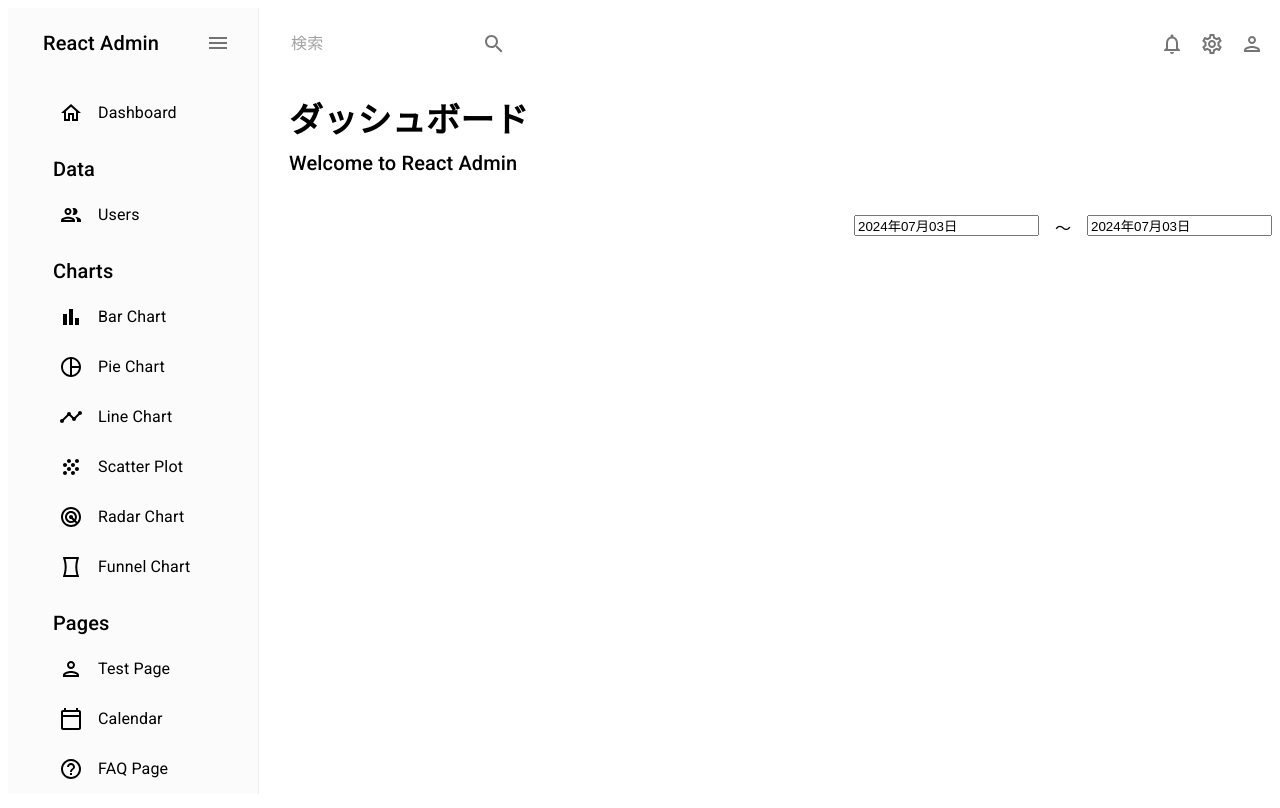
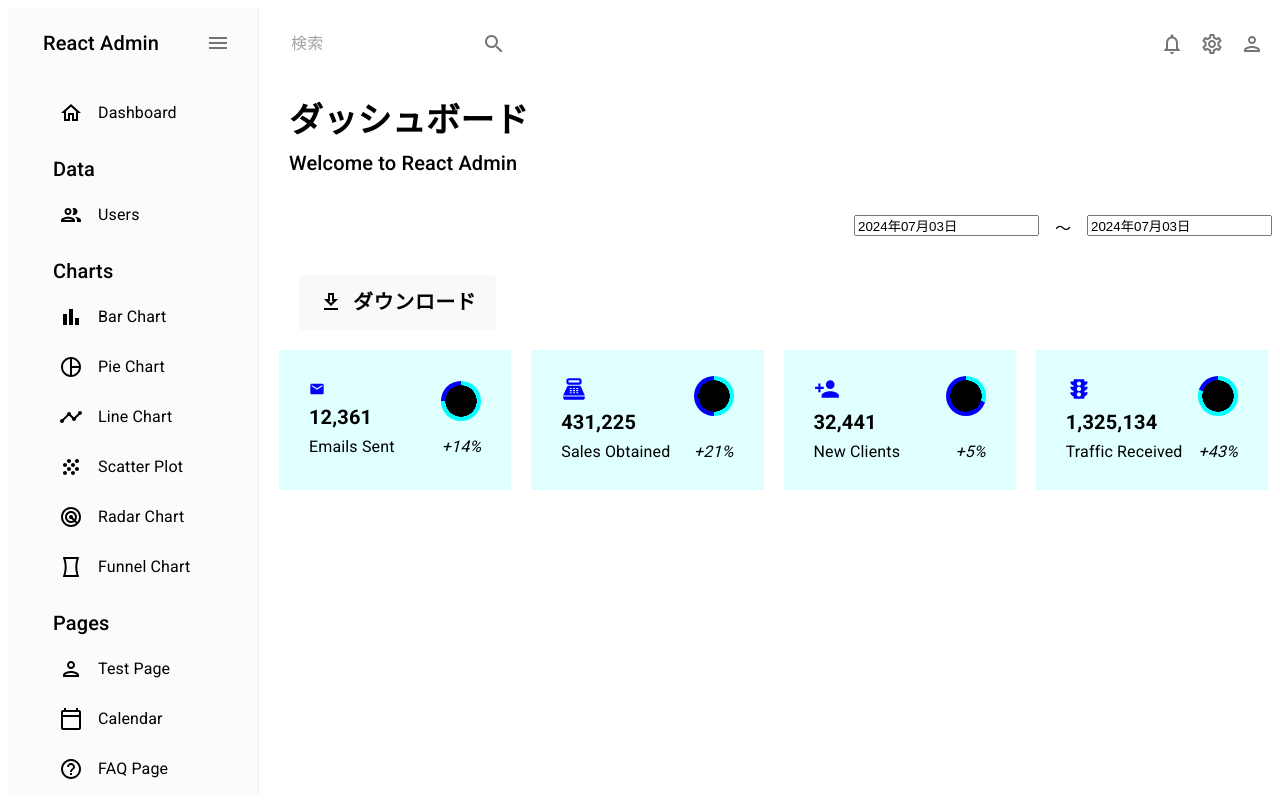
Before and after one commit to masakiwakabayashi/react_admin_panel_test, a React (Vite) app: page / in a window 1280 px wide. Built offline with nearby package versions, Linux system fonts and the light colour scheme.

Commit message:
create statbox

```diff
--- /dev/null
+++ b/src/components/atoms/ProgressCircle.jsx
@@ -0,0 +1,21 @@
+import { Box } from "@mui/material";
+
+
+const ProgressCircle = ({ progress = "0.75", size = "40" }) => {
+  const angle = progress * 360;
+
+  return (
+    <Box
+      sx={{
+        background: `radial-gradient(black 55%, transparent 56%),
+            conic-gradient(transparent 0deg ${angle}deg, blue ${angle}deg 360deg),
+            cyan`,
+        borderRadius: "50%",
+        width: `${size}px`,
+        height: `${size}px`,
+      }}
+    />
+  );
+}
+
+export default ProgressCircle;
--- /dev/null
+++ b/src/components/molecules/StatBox.jsx
@@ -0,0 +1,39 @@
+import { Box, Typography } from "@mui/material";
+import ProgressCircle from "../atoms/ProgressCircle";
+
+
+const StatBox = ({title, subtitle, icon, progress, increase }) => {
+  return (
+    <Box width="100%" m="0 30px">
+      <Box display="flex" justifyContent="space-between">
+        <Box>
+          {icon}
+          <Typography
+            variant="h6"
+            fontWeight="bold"
+          >
+            {title}
+          </Typography>
+        </Box>
+        <Box>
+          <ProgressCircle progress={progress} />
+        </Box>
+      </Box>
+      <Box display="flex" justifyContent="space-between" mt="2px">
+        <Typography
+          // variant="h6"
+        >
+          {subtitle}
+        </Typography>
+        <Typography
+          // variant="h5"
+          fontStyle="italic"
+        >
+          {increase}
+        </Typography>
+      </Box>
+    </Box>
+  );
+}
+
+export default StatBox;
--- a/src/components/pages/Dashboard/index.jsx
+++ b/src/components/pages/Dashboard/index.jsx
@@ -1,14 +1,127 @@
 import React, { useState } from "react";
-import { Box } from "@mui/system";
-import Header from "../../atoms/Header";
-import DateSelectComponent from "../../molecules/DateComponent";
+import { Box, Button, IconButton, Typography } from "@mui/material";
+import DownloadOutlinedIcon from "@mui/icons-material/DownloadOutlined";
+import EmailIcon from "@mui/icons-material/Email";
+import PointOfSaleIcon from "@mui/icons-material/PointOfSale";
+import PersonAddIcon from "@mui/icons-material/PersonAdd";
+import TrafficIcon from "@mui/icons-material/Traffic";
 
-import BarChart from "../../organisms/diagrams/BarChart";
+import StatBox from "../../molecules/StatBox";
 
 const Dashboard = () => {
   return (
     <Box m="20px">
-      <BarChart />
+      <Box m="20px">
+        <Button
+          sx={{
+            backgroundColor: "#F9F9F9",
+            color: "#000",
+            fontSize: "20px",
+            fontWeight: "bold",
+            padding: "10px 20px",
+          }}
+        >
+          <DownloadOutlinedIcon sx={{ mr: "10px" }} />
+          ダウンロード
+        </Button>
+      </Box>
+
+      {/* Grid */}
+      <Box
+        display="grid"
+        gridTemplateColumns="repeat(12, 1fr)"
+        gridAutoRows="140px"
+        gap="20px"
+      >
+        {/* Row 1 */}
+        <Box
+          gridColumn="span 3"
+          backgroundColor="lightcyan"
+          display="flex"
+          alignItems="center"
+          justifyContent="center"
+        >
+          <StatBox
+            title="12,361"
+            subtitle="Emails Sent"
+            progress="0.75"
+            increase="+14%"
+            icon={
+              <EmailIcon
+                sx={{ color: "blue", fontSize: "16px" }}
+              />
+            }
+          />
+        </Box>
+        <Box
+          gridColumn="span 3"
+          backgroundColor="lightcyan"
+          display="flex"
+          alignItems="center"
+          justifyContent="center"
+        >
+          <StatBox
+            title="431,225"
+            subtitle="Sales Obtained"
+            progress="0.50"
+            increase="+21%"
+            icon={
+              <PointOfSaleIcon
+                sx={{ color: "blue", fontSize: "26px" }}
+              />
+            }
+          />
+        </Box>
+        <Box
+          gridColumn="span 3"
+          backgroundColor="lightcyan"
+          display="flex"
+          alignItems="center"
+          justifyContent="center"
+        >
+          <StatBox
+            title="32,441"
+            subtitle="New Clients"
+            progress="0.30"
+            increase="+5%"
+            icon={
+              <PersonAddIcon
+                sx={{ color: "blue", fontSize: "26px" }}
+              />
+            }
+          />
+        </Box>
+        <Box
+          gridColumn="span 3"
+          backgroundColor="lightcyan"
+          display="flex"
+          alignItems="center"
+          justifyContent="center"
+        >
+          <StatBox
+            title="1,325,134"
+            subtitle="Traffic Received"
+            progress="0.80"
+            increase="+43%"
+            icon={
+              <TrafficIcon
+                sx={{ color: "blue", fontSize: "26px" }}
+              />
+            }
+          />
+        </Box>
+
+
+
+
+
+
+
+        {/* Row 2 */}
+
+
+
+      </Box>
     </Box>
   );
 }
```
